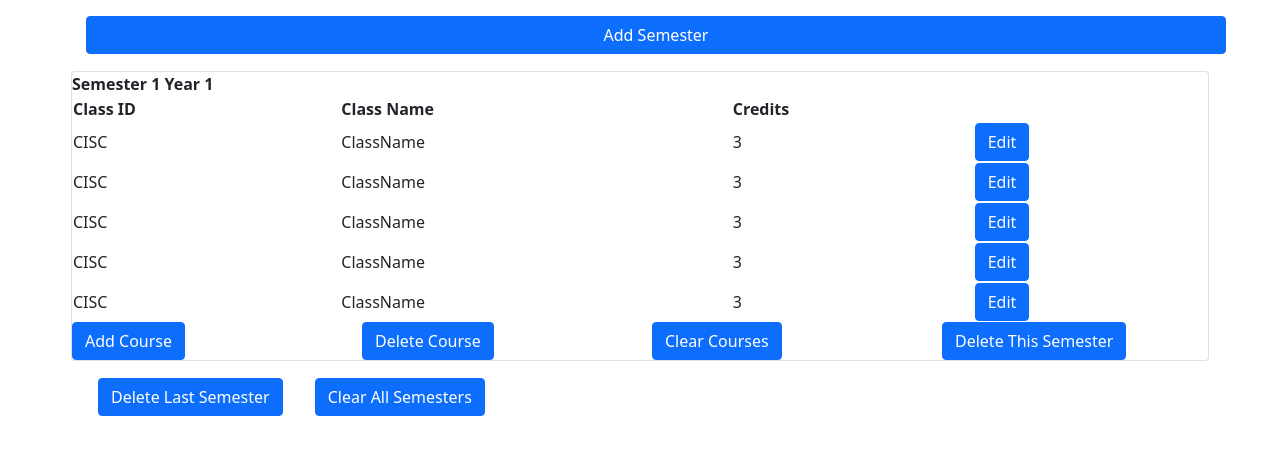
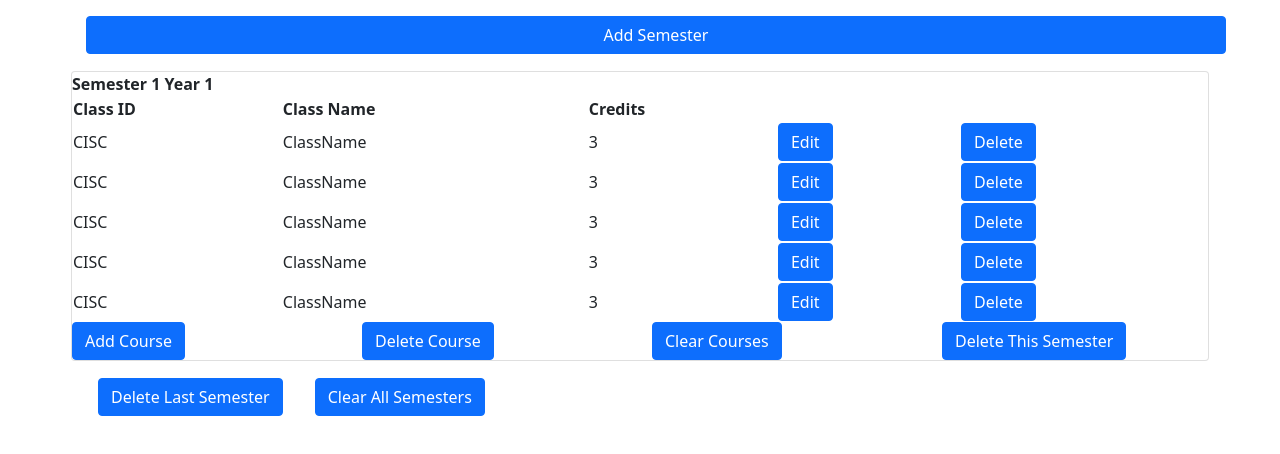
Before and after one commit to UD-CISC275-F21/ud-cis-scheduler-team-17, a React (Create React App) app: page / in a window 1280 px wide. Shown: the top 454 px of the page. Built offline with nearby package versions, Linux system fonts and the light colour scheme.

Commit message:
delete individual

```diff
--- a/src/components/SubjectViewer.tsx
+++ b/src/components/SubjectViewer.tsx
@@ -14,8 +14,7 @@ export function SubjectTable({currID, currentSem, currYear, semList, setSemList,
     idSet: (num: number) => void,
     semPer: number,
     semCount: number,
-    setSemCount: (num: number) => void
-}) : JSX.Element {
+    setSemCount: (num: number) => void}) : JSX.Element {
     const [currentId, setId] = useState<string>("CISC");
     const [courseName, setcourseName]  = useState<string>("ClassName");
     const [currentKey, setKey] = useState<number>(5);
@@ -44,11 +43,16 @@ export function SubjectTable({currID, currentSem, currYear, semList, setSemList,
         // Need to fix key generation
     }
 
-    function deleteCourse () {
+    function deleteLastCourse () {
         setKey(currentKey - 1);
         const sub: Subject[] = [...subjectList];
         sub.pop();
         setSub(sub);
+    }
+
+    function deleteCourse (currentKey: number) {
+        const newSem = subjectList.filter((sbj) => sbj.key !== currentKey);
+        setSub(newSem);
     }
 
     function clearCourse () {
@@ -160,13 +164,14 @@ export function SubjectTable({currID, currentSem, currYear, semList, setSemList,
                                 <td>{sbj.name}</td>
                                 <td>{sbj.credits}</td>
                                 <td><Button onClick={() => editSem(sbj.key)}>Edit</Button></td>
+                                <td><Button onClick={() => deleteCourse(sbj.key)}>Delete</Button></td>
                             </tr>
                     );
                 })}
             </table>
             <Row>
                 <Col><Button data-testid="add-course-button"onClick={addCourse}>Add Course</Button></Col>
-                <Col><Button data-testid="delete-last-course-button"onClick = {deleteCourse}>Delete Course</Button></Col>
+                <Col><Button data-testid="delete-last-course-button"onClick = {deleteLastCourse}>Delete Course</Button></Col>
                 <Col><Button data-testid="clear-courses-button" onClick={clearCourse}>Clear Courses</Button></Col>
                 <Col><Button data-testid="delete-this-semester-button" onClick={deleteSem}>Delete This Semester</Button></Col>
             </Row>
```
